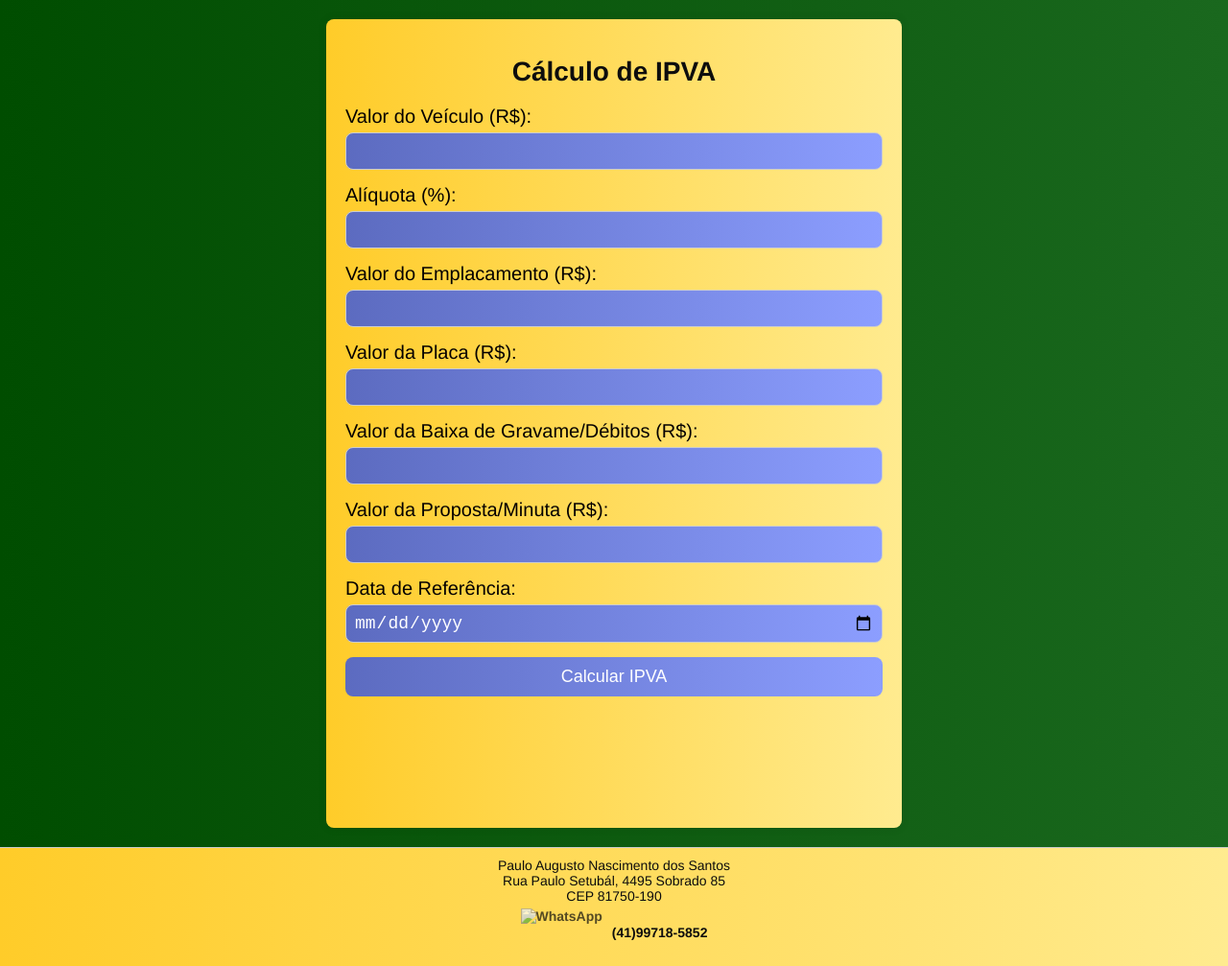
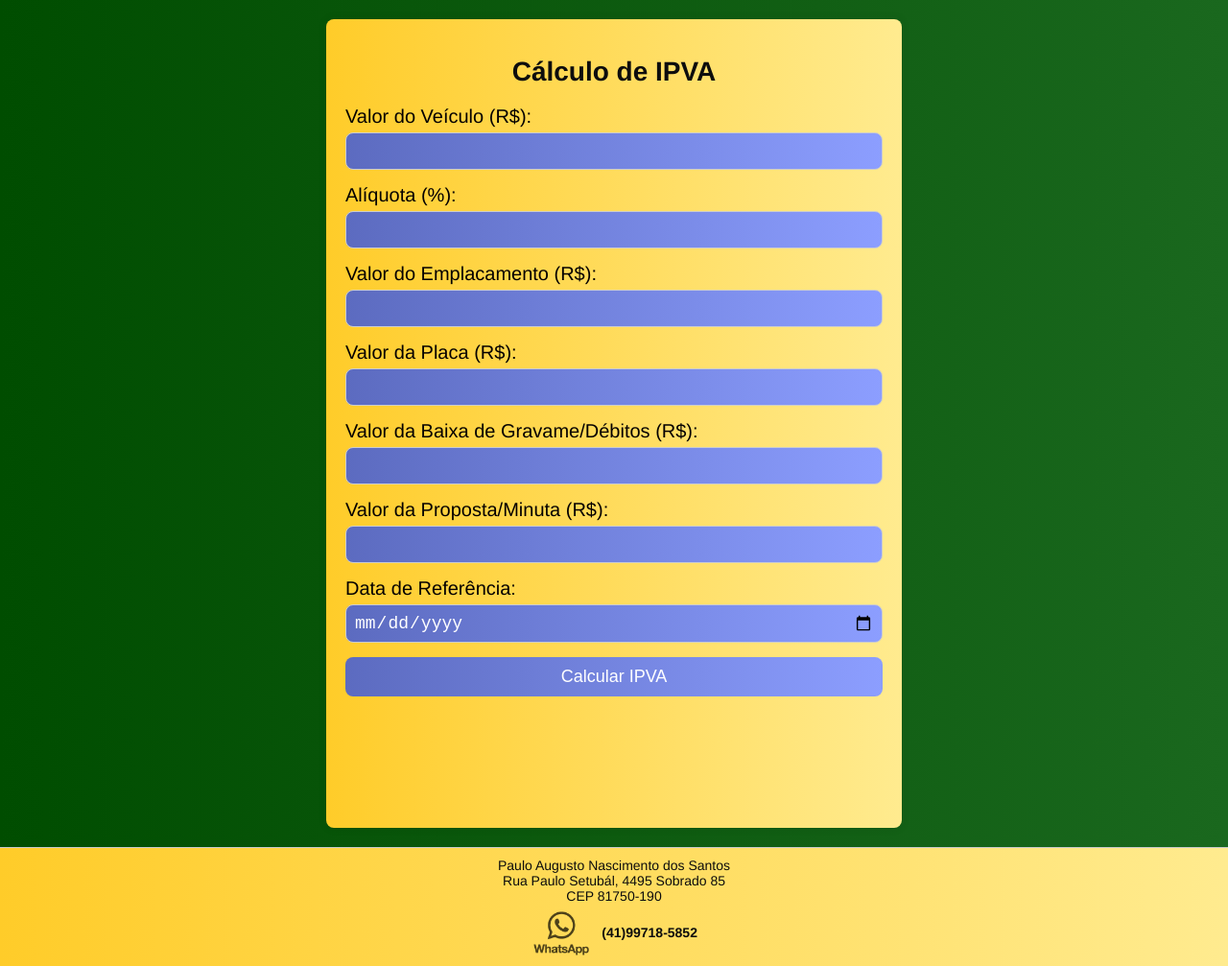
Before and after one commit to paulo385/calculoipva, a plain HTML site: page index.html in a window 1280 px wide. Shown: the whole page at 96% size. Drawn offline with Linux system fonts and the light colour scheme.

Commit message:
Incluindo img

```diff
--- a/index.html
+++ b/index.html
@@ -220,7 +220,7 @@
     CEP 81750-190<br>
     <a href="https://wa.me/5541997185852" target="_blank"
         style="display: flex; justify-content: center; align-items: center; font-size: 14px; color: #0d0d0d; text-decoration: none; margin-top: 5px;">
-        <img src="WhatsApp_icon.png.webp" alt="WhatsApp"
+        <img src="img/Logo-bw-vertical.png" alt="WhatsApp"
             style="width: auto; height: 50px; margin-right: 10px; opacity: 0.7; vertical-align: middle;">
         (41)99718-5852
     </a>
```
Also changed, not shown: img/Logo-bw-vertical.png (added).
